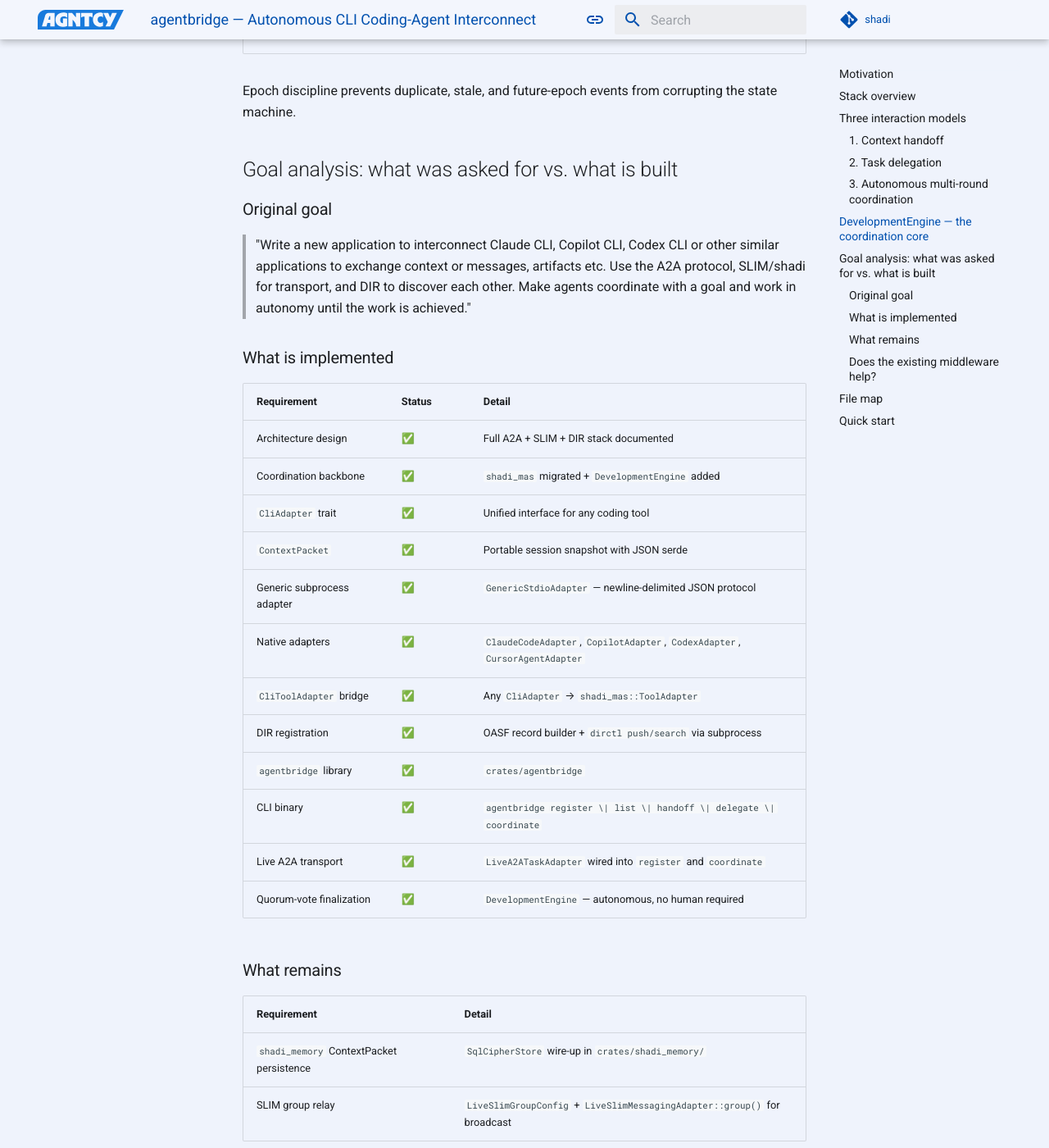
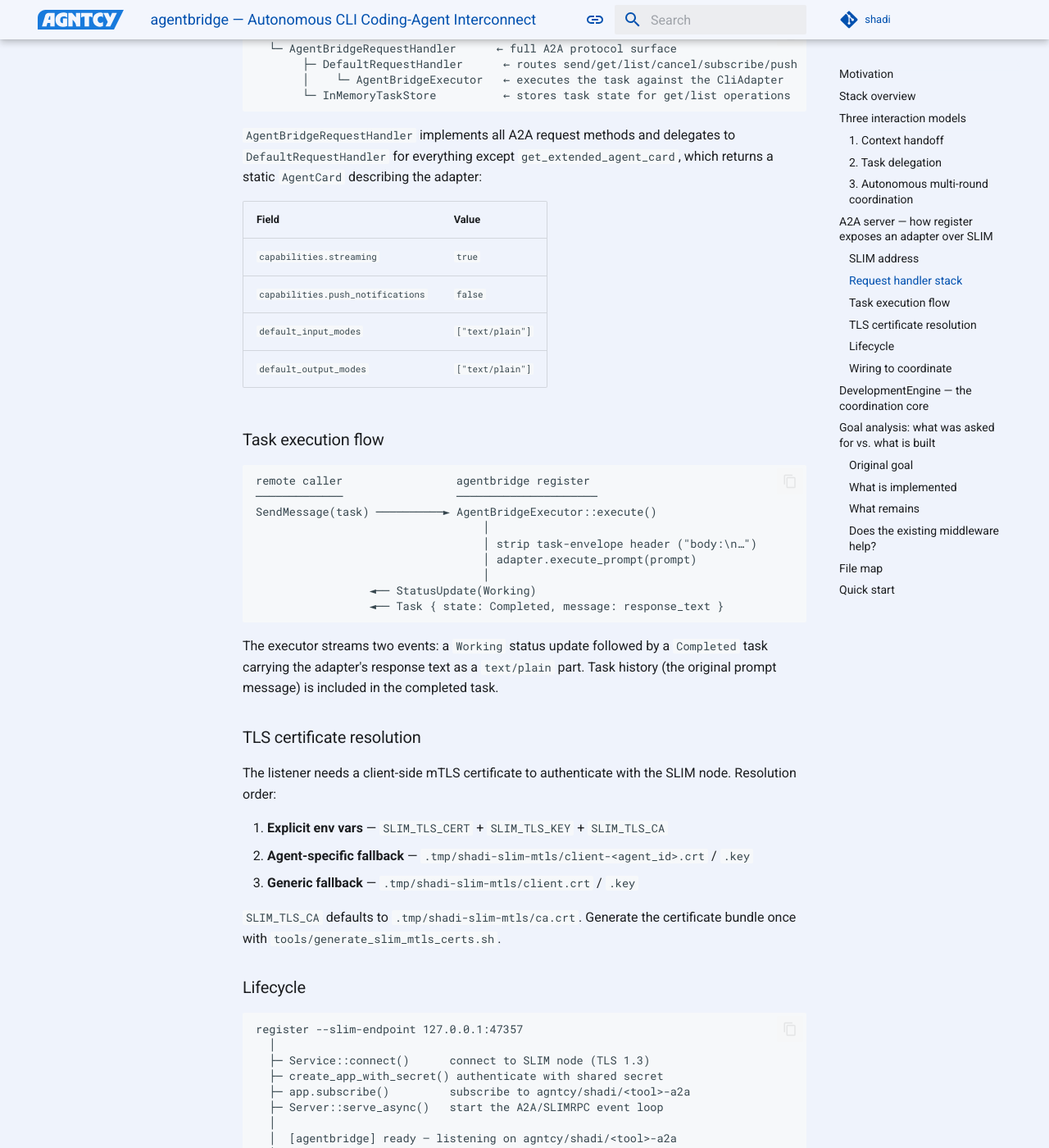
Before and after one commit to agntcy/shadi, an MkDocs documentation site: the page built from docs/agentbridge.md, in a window 1280 px wide and 1400 px high, scrolled down 4115 px. Shown: the whole window at 82% size. Built offline with MkDocs 1.6.1 and Material for MkDocs 9.7.7, drawn with Linux system fonts in a browser that asks for light colours; comment, search, counter and statistics services are not loaded; some of the changed text lies outside the part shown.

Commit message:
docs(agentbridge): document A2A server wired by register --slim-endpoint
Add a dedicated section covering:
- SLIM address namespace (agntcy/shadi/<tool>-a2a)
- Request handler stack: SlimRpcHandler → AgentBridgeRequestHandler →
  DefaultRequestHandler / AgentBridgeExecutor / InMemoryTaskStore
- AgentCard fields (streaming=true, text/plain I/O)
- Task execution flow: Working status update → Completed task with
  response text and prompt history
- TLS certificate resolution order (env vars → agent-specific fallback
  → generic fallback)
- Adapter lifecycle: connect → subscribe → serve → unsubscribe → shutdown
- How coordinate --agents slim:<id> wires to the listening server via
  LiveA2ATaskAdapter / SlimToolAdapter

Signed-off-by: Luca Muscariello <muscariello@ieee.org>

````diff
--- a/docs/agentbridge.md
+++ b/docs/agentbridge.md
@@ -98,6 +98,110 @@
 4. Agents vote via `SemanticPayload::ToolResult { accepted: true }`.
 5. When `accepted_votes ≥ quorum` → `EventOutcome::Finalized` → loop exits.
 6. The winning artifact is written to disk. Human approval is optional.
+
+## A2A server — how `register` exposes an adapter over SLIM
+
+When `agentbridge register` is called with `--slim-endpoint`, it starts a
+full A2A server that makes the local adapter reachable to any SLIM peer.
+
+### SLIM address
+
+Each adapter registers under the hierarchical name:
+
+```
+agntcy/shadi/<tool>-a2a
+```
+
+For example, `--tool copilot` listens as `agntcy/shadi/copilot-a2a`. The
+`coordinate` command reaches it with `--agents slim:copilot`.
+
+### Request handler stack
+
+```
+SlimRpcHandler (shadi_a2a)          ← decodes SLIMRPC frames
+  └─ AgentBridgeRequestHandler      ← full A2A protocol surface
+       ├─ DefaultRequestHandler      ← routes send/get/list/cancel/subscribe/push
+       │    └─ AgentBridgeExecutor   ← executes the task against the CliAdapter
+       └─ InMemoryTaskStore          ← stores task state for get/list operations
+```
+
+`AgentBridgeRequestHandler` implements all A2A request methods and delegates
+to `DefaultRequestHandler` for everything except `get_extended_agent_card`,
+which returns a static `AgentCard` describing the adapter:
+
+| Field | Value |
+|-------|-------|
+| `capabilities.streaming` | `true` |
+| `capabilities.push_notifications` | `false` |
+| `default_input_modes` | `["text/plain"]` |
+| `default_output_modes` | `["text/plain"]` |
+
+### Task execution flow
+
+```
+remote caller                 agentbridge register
+─────────────                 ─────────────────────
+SendMessage(task) ──────────► AgentBridgeExecutor::execute()
+                                  │
+                                  │ strip task-envelope header ("body:\n…")
+                                  │ adapter.execute_prompt(prompt)
+                                  │
+                 ◄── StatusUpdate(Working)
+                 ◄── Task { state: Completed, message: response_text }
+```
+
+The executor streams two events: a `Working` status update followed by a
+`Completed` task carrying the adapter's response text as a `text/plain` part.
+Task history (the original prompt message) is included in the completed task.
+
+### TLS certificate resolution
+
+The listener needs a client-side mTLS certificate to authenticate with the
+SLIM node. Resolution order:
+
+1. **Explicit env vars** — `SLIM_TLS_CERT` + `SLIM_TLS_KEY` + `SLIM_TLS_CA`
+2. **Agent-specific fallback** — `.tmp/shadi-slim-mtls/client-<agent_id>.crt` / `.key`
+3. **Generic fallback** — `.tmp/shadi-slim-mtls/client.crt` / `.key`
+
+`SLIM_TLS_CA` defaults to `.tmp/shadi-slim-mtls/ca.crt`. Generate the
+certificate bundle once with `tools/generate_slim_mtls_certs.sh`.
+
+### Lifecycle
+
+```
+register --slim-endpoint 127.0.0.1:47357
+  │
+  ├─ Service::connect()      connect to SLIM node (TLS 1.3)
+  ├─ create_app_with_secret() authenticate with shared secret
+  ├─ app.subscribe()         subscribe to agntcy/shadi/<tool>-a2a
+  ├─ Server::serve_async()   start the A2A/SLIMRPC event loop
+  │
+  │  [agentbridge] ready — listening on agntcy/shadi/<tool>-a2a
+  │
+  ├─ … handles tasks until Ctrl-C …
+  │
+  └─ app.unsubscribe()       deregister from the SLIM topic
+     service.disconnect()    close the SLIM connection
+     service.shutdown()      clean up
+```
+
+### Wiring to `coordinate`
+
+The `coordinate` command uses `slim:<agent-id>` specs to reach registered
+adapters. It constructs a `LiveA2ATaskAdapter` per spec, which speaks the
+same SLIMRPC protocol to the listening server:
+
+```
+coordinate --agents slim:copilot,slim:codex
+  │
+  ├─ LiveA2ATaskAdapter { peer: agntcy/shadi/copilot-a2a }
+  └─ LiveA2ATaskAdapter { peer: agntcy/shadi/codex-a2a }
+        │
+        └─ SlimToolAdapter::call() → dispatch() → receives Task(Completed)
+```
+
+The A2A traffic is printed with `┌─ A2A ─→` / `┌─ A2A ←─` banners showing
+the agent ID, coordination phase, epoch, and elapsed milliseconds.
 
 ## `DevelopmentEngine` — the coordination core
 
````
